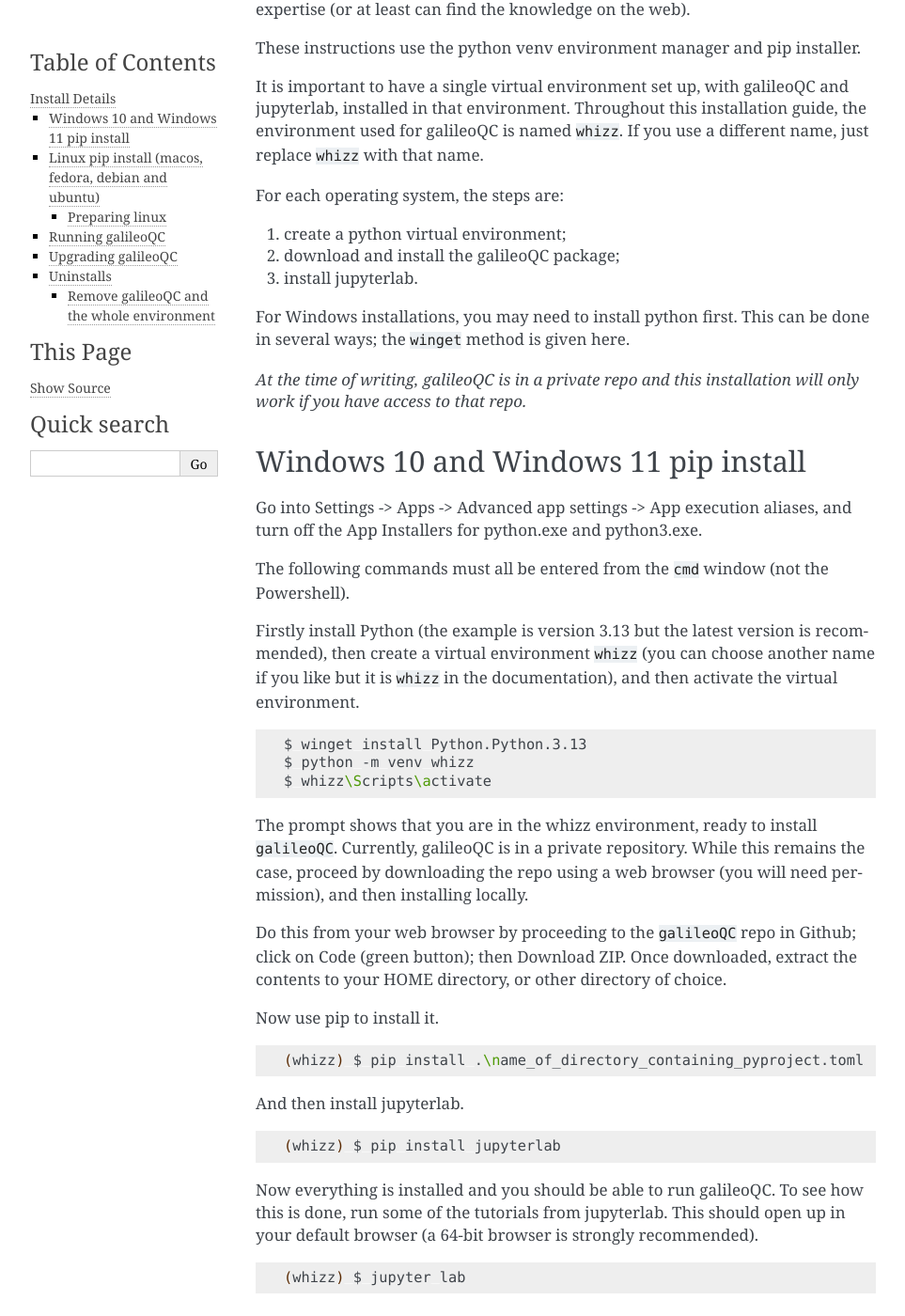
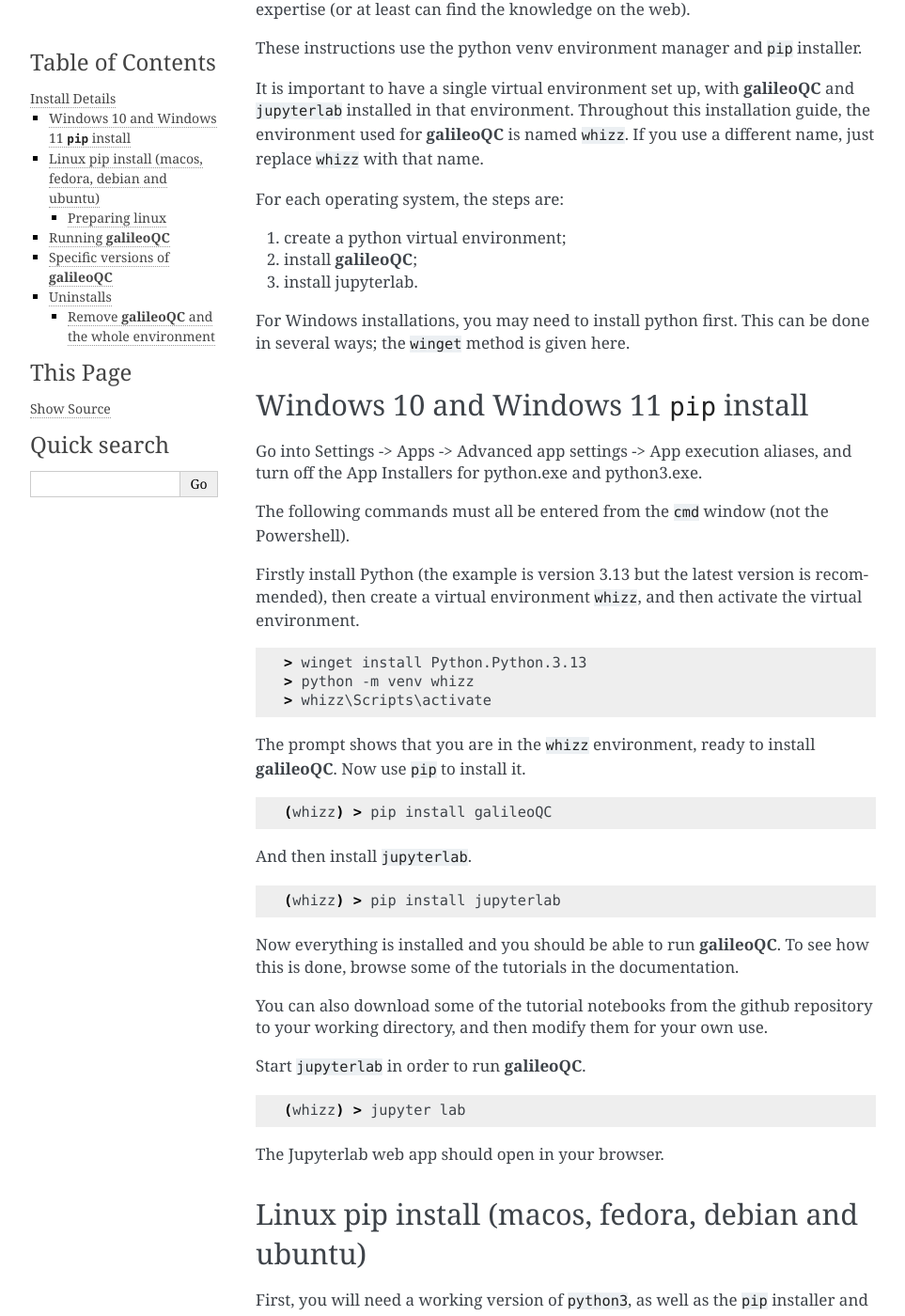
Before and after one commit to GeoscienceAustralia/galileoQC, a Sphinx documentation site: the page built from docs/source/install_details.md, in a window 1280 px wide and 1400 px high, scrolled down 241 px. Shown: the whole window at 94% size, without its empty margins (148-1111 px from the left). Built offline with Sphinx 7.4.7, drawn with Linux system fonts in a browser that asks for light colours; pages that are not in the unit, such as notebooks, are missing from menus; some of the changed text lies outside the part shown.

````diff
--- a/docs/source/install_details.md
+++ b/docs/source/install_details.md
@@ -1,92 +1,92 @@
 (installs-target)=
 # Install Details
 
-This document describes the steps for installing galileoQC in a variety of operating systems. The steps include those for installing python and setting up the environment.
+This document describes the steps for installing __galileoQC__ in a variety of operating systems. The steps include those for installing python and setting up the environment.
 
 There are many ways to accomplish these steps. Here one way is documented, together with a little explanation. Feel free to use a different way if you have the expertise (or at least can find the knowledge on the web).
 
-These instructions use the python venv environment manager and pip installer.
+These instructions use the python venv environment manager and `pip` installer.
 
-It is important to have a single virtual environment set up, with galileoQC and jupyterlab, installed in that environment. Throughout this installation guide, the environment used for galileoQC is named `whizz`. If you use a different name, just replace `whizz` with that name.
+It is important to have a single virtual environment set up, with __galileoQC__ and `jupyterlab` installed in that environment. Throughout this installation guide, the environment used for __galileoQC__ is named `whizz`. If you use a different name, just replace `whizz` with that name.
 
 For each operating system, the steps are:
 
 1. create a python virtual environment;
-1. download and install the galileoQC package;
+1. install __galileoQC__;
 1. install jupyterlab.
 
 For Windows installations, you may need to install python first. This can be done in several ways; the `winget` method is given here.
 
-*At the time of writing, galileoQC is in a private repo and this installation will only work if you have access to that repo.*
-
-## Windows 10 and Windows 11 pip install
+## Windows 10 and Windows 11 `pip` install
 
 Go into Settings -> Apps -> Advanced app settings -> App execution aliases, and turn off the App Installers for python.exe and python3.exe.
 
 The following commands must all be entered from the `cmd` window (not the Powershell).
 
-Firstly install Python (the example is version 3.13 but the latest version is recommended), then create a virtual environment `whizz` (you can choose another name if you like but it is `whizz` in the documentation), and then activate the virtual environment.
+Firstly install Python (the example is version 3.13 but the latest version is recommended), then create a virtual environment `whizz`, and then activate the virtual environment.
 
-```bash
-$ winget install Python.Python.3.13
-$ python -m venv whizz
-$ whizz\Scripts\activate
+```bat
+> winget install Python.Python.3.13
+> python -m venv whizz
+> whizz\Scripts\activate
 ```
 
-The prompt shows that you are in the whizz environment, ready to install `galileoQC`. Currently, galileoQC is in a private repository. While this remains the case, proceed by downloading the repo using a web browser (you will need permission), and then installing locally.
+The prompt shows that you are in the `whizz` environment, ready to install __galileoQC__. Now use `pip` to install it.
 
-Do this from your web browser by proceeding to the `galileoQC` repo in Github; click on Code (green button); then Download ZIP. Once downloaded, extract the contents to your HOME directory, or other directory of choice.
-
-Now use pip to install it.
-
-```bash
-(whizz) $ pip install .\name_of_directory_containing_pyproject.toml
+```bat
+(whizz) > pip install galileoQC
 ```
 
-And then install jupyterlab.
+And then install `jupyterlab`.
 
-```bash
-(whizz) $ pip install jupyterlab
+```bat
+(whizz) > pip install jupyterlab
 ```
 
-Now everything is installed and you should be able to run galileoQC. To see how this is done, run some of the tutorials from jupyterlab. This should open up in your default browser (a 64-bit browser is strongly recommended).
+Now everything is installed and you should be able to run __galileoQC__. To see how this is done, browse some of the tutorials in the documentation.
 
-```bash
-(whizz) $ jupyter lab
+You can also download some of the tutorial notebooks from the github repository to your working directory, and then modify them for your own use.
+
+Start `jupyterlab` in order to run __galileoQC__.
+
+```bat
+(whizz) > jupyter lab
 ```
+
+The Jupyterlab web app should open in your browser.
 
 ## Linux pip install (macos, fedora, debian and ubuntu)
 
 First, you will need a working version of `python3`, as well as the `pip` installer and the `venv` virtual environment manager. These should be readily available on any linux system. If not, a search on the web will provide instructions for installing them (some brief notes are included further below). The installations are different for different operating systems. On macos, this needs some care because there is usually an older version of python already installed but the python install instructions will help you here.
 
-First, create an environment called `whizz` within which galileoQC will be installed and run.. (You don't have to call the environment `whizz` but that is the name used in all the documentation.)
+Next, create an environment called `whizz` within which __galileoQC__ will be installed and run.
 
-Open a terminal window and enter the following commands. Note that this documentation does not yet specify version numbers of software.
+Open a terminal window and enter the following commands.
 
-Create the whizz environment and activate it.
+Create the `whizz` environment and activate it.
 
 ```bash
 $ python3 -m venv whizz
 $ source whizz/bin/activate
 ```
 
-The prompt shows that you are in the `whizz` environment, ready to install `galileoQC`. Currently, `galileoQC` is in a private repository. While this remains the case, we will proceed by downloading the repo using a web browser (one needs permission here), and then installing locally.
-
-Do this from your web browser by proceeding to the `galileoQC` repo; click on Code (green button); then Download ZIP. Once downloaded, extract the contents to your HOME directory, or other directory of choice.
-
-Now use pip to install it.
+The prompt shows that you are in the `whizz` environment, ready to install . Now use `pip` to install it.
 
 ```bash
-(whizz) $ pip install ./name_of_directory_containing_pyproject.toml
+(whizz) $ pip install galileoQC
 ```
 
-Now you need a way of running `galileoQC`. Recommended for this purpose is `jupyterlab`. This is easily installed:
+Now you need `jupyterlab` to run __galileoQC__. This is easily installed:
 
 ```bash
 (whizz) $ pip install jupyterlab
 ```
 
-Now everything is installed and you should be able to run `galileoQC`. To see how this is done, run some of the tutorials from jupyterlab:
+Now everything is installed and you should be able to run __galileoQC__. To see how this is done, browse some of the tutorials in the documentation.
+
+You can also download some of the tutorial notebooks from the github repository to your working directory, and then modify them for your own use.
+
+Start `jupyterlab` in order to run __galileoQC__.
 
 ```bash
 (whizz) $ jupyter lab
@@ -96,7 +96,7 @@ The Jupyterlab web app should open in your browser.
 
 ### Preparing linux
 
-The following commands might be useful in preparing your system for the `galileoQC` and jupyterlab installations.
+The following commands might be useful in preparing your system for the __galileoQC__ and `jupyterlab` installations.
 
 __DEBIAN__
 
@@ -121,7 +121,7 @@ __FEDORA__
 $ sudo dnf upgrade
 ```
 
-## Running galileoQC
+## Running __galileoQC__
 
 The Jupyterlab web app should look something like this screenshot:
 
@@ -133,7 +133,7 @@ The Jupyterlab web app should look something like this screenshot:
 Start page for galileoQC in jupyterlab.
 ```
 
-Navigate to galileoQC-main/docs/source/tutorials and run one or more of the tutorial `.ipynb` files, or start a new notebook from the `File` menu. Here is the Odd - Even Analysis notebook from the tutorials.
+Navigate to your working folder and run one or more of the `.ipynb` files there, or start a new notebook from the `File` menu. Here is the Odd - Even Analysis notebook from the tutorials.
 
 ```{figure} jupyterlab_tutorial.png
 :alt:
@@ -143,25 +143,25 @@ Navigate to galileoQC-main/docs/source/tutorials and run one or more of the tuto
 Running the galileoQC Odd - Even Analysis tutorial.
 ```
 
-## Upgrading galileoQC
+## Specific versions of __galileoQC__
 
-Because we are installing from a downloaded copy of the `galileoQC` repository, upgrading to the latest version involves a few extra steps. First, uninstall `galileoQC` from the whizz environment:
+You can explicitly provide the version number at installation with `pip`:
 
-```powershell
-(whizz) > python -m pip uninstall galileoQC
+```bat
+(whizz) > pip install galileoQC==0.0.8
 ```
 
 Then follow the steps above to download the current version and install it.
 
 ## Uninstalls
 
-### Remove galileoQC and the whole environment
+### Remove __galileoQC__ and the whole environment
 
-If you have a problem with the installation and want to get rid of everything and start again (or if you just want to remove `galileoQC` completely), you can remove the `whizz` environment. (**This is not advisable if you have installed other packages in the environment that you want to use**).
+If you have a problem with the installation and want to get rid of everything and start again (or if you just want to remove __galileoQC__ completely), you can remove the `whizz` environment. (**This is not advisable if you have installed other packages in the environment that you want to use**).
 
-To remove only `galileoQC` is eaily done in any of our tested operating systems. Navigate to the working directory with `whizz` activated and use `pip`.
+To remove only __galileoQC__ is eaily done in any of our tested operating systems. Navigate to the working directory with `whizz` activated and use `pip`.
 
-```bash
+```bat
 (whizz) > pip uninstall galileoQC
 ```
 
@@ -169,7 +169,7 @@ If you want to uninstall the `whizz` environment and all of its contents:
 
 __Windows__
 
-```bash
+```bat
 (whizz) > deactivate
 > rmdir /s /q whizz
 ```
@@ -183,4 +183,4 @@ __linux__ and __macos__
 
 You may be asked to confirm the remove. Accept.
 
-This removes `galileoQC`, `jupyterlab`, and all other packages in the `whizz` environment. To recover, you will need to create a new environment, and install `galileoQC` and `jupyterlab` in the environment, following the installation steps.
+This removes __galileoQC__, `jupyterlab`, and all other packages in the `whizz` environment. To recover, you will need to create a new environment, and install __galileoQC__ and `jupyterlab` in the environment, following the installation steps.
````
Also changed, not shown: docs/source/about.md (+2 -2 lines), docs/source/starting.md (+4 -2 lines), docs/source/tutorials/tutorials.md (+2 -2 lines).
